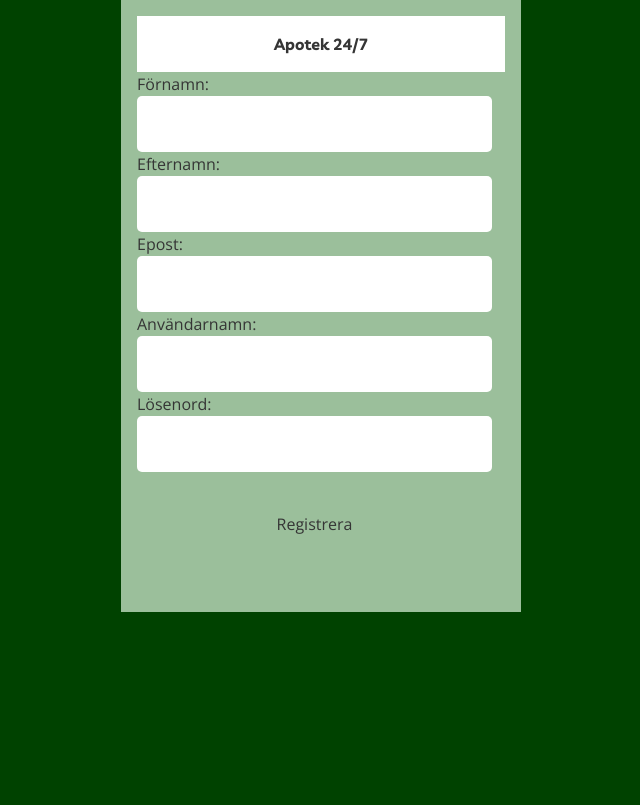
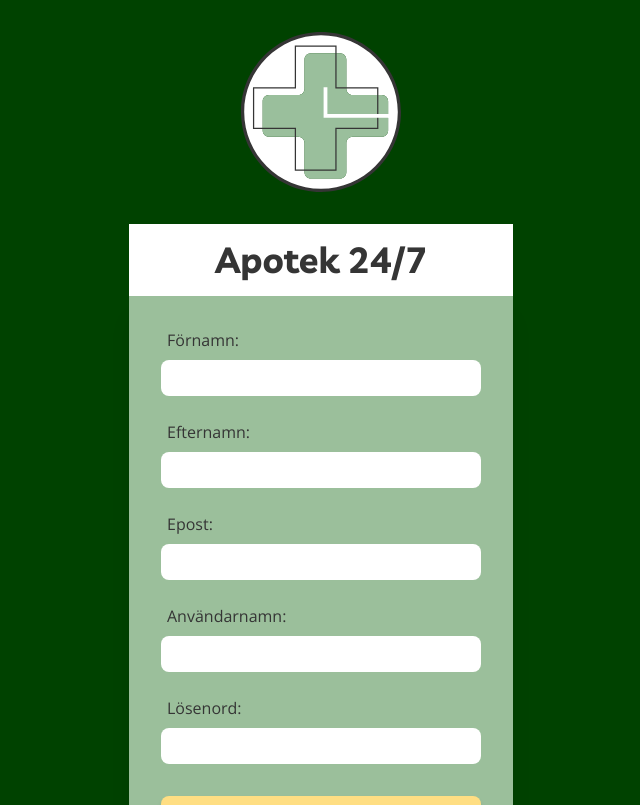
Before and after one commit to Hanin-96/dt193G-fullstack-projekt, a Vue app: page /register in a window 1280 px wide. Shown: the top 805 px of the page, without its empty margins (319-959 px from the left). Built offline with nearby package versions, Linux system fonts and the light colour scheme.

Commit message:
Fixat både login+ register komponenter med klasser, samt länk till båda routes

```diff
--- a/src/App.vue
+++ b/src/App.vue
@@ -1,5 +1,4 @@
 <template>
-  <Header />
   <main>
     <RouterView />
   </main>
@@ -8,12 +7,10 @@
 
 <script>
 import { RouterLink, RouterView } from 'vue-router';
-import Header from './components/Header.vue';
 import Footer from './components/Footer.vue';
 
 export default {
   components: {
-    Header,
     Footer,
     RouterView
   }
--- a/src/components/Header.vue
+++ b/src/components/Header.vue
@@ -1,6 +1,14 @@
 <!--Komponent för header-->
 
 <template>
+    <header>
+        <nav>
+            <ul>
+                <li>Lagerhantering</li>
+                <li>Logga ut</li>
+            </ul>
+        </nav>
+    </header>
 
 </template>
 
--- a/src/components/LoginUser.vue
+++ b/src/components/LoginUser.vue
@@ -1,7 +1,7 @@
 <!--Komponent med formulär för att logga in som användare-->
 
 <template>
-    <div class="form-login max-w-md w-full mx-auto">
+    <div class="form-login max-w-sm w-full mx-auto">
         <LogoImg />
         <h1 class="bg-white text-dark-grey-text p-4 text-center mb-0 text-4xl">Apotek 24/7</h1>
             <form @submit.prevent="loginUser()" class="bg-light-green text-dark-grey-text p-8 mx-auto shadow-xl rounded-bl-lg rounded-br-lg">
@@ -10,13 +10,16 @@
                 <input v-model="userBody.username" type="text" name="username" id="username" class="max-w-full w-full mx-auto my-0 p-1.5 rounded-lg mt-2 mb-6"><br>
 
                 <label for="password" class="text-base">Lösenord:</label><br>
-                <input v-model="userBody.password" type="text" name="password" id="password" class="max-w-full w-full mx-auto my-0 p-1.5 rounded-lg mt-2 mb-6"><br>
+                <input v-model="userBody.password" type="text" name="password" id="password" class="max-w-full w-full mx-auto my-0 p-1.5 rounded-lg mt-2 mb-2"><br>
                 <br>
-                <div class="error-msg" v-if="errorMsg != ''">
+                <div class="error-msg mb-2" v-if="errorMsg != ''">
                     <p>{{errorMsg}}</p>
                 </div>
                 <input type="submit" value="Logga in" id="submit-btn" class="max-w-full mx-auto my-0 p-3 rounded-lg bg-light-yellow text-dark-grey-text font-semibold shadow-md cursor-pointer w-full"><br>
         </form>
+        <div class="mt-1 p-2 text-white underline text-right">
+            <RouterLink to="/register">Registrera ny användare</RouterLink>
+        </div>
     </div>
 </template>
 
@@ -68,11 +71,4 @@ export default {
 
 <style scoped>
 
-.img-logo {
-    max-width: 10rem;
-    display: block;
-    margin: 0 auto;
-    margin-bottom: 2rem;
-    margin-top: 2rem;
-}
 </style>
--- a/src/components/RegisterUser.vue
+++ b/src/components/RegisterUser.vue
@@ -1,30 +1,40 @@
 <!--Komponent med formulär för att lägga till ny användare-->
 
 <template>
-    <h1>Apotek 24/7</h1>
-    <form @submit.prevent="RegisterUser()">
-        <label for="firstname">Förnamn:</label><br>
-        <input v-model="firstname" type="text" name="firstname" id="firstname"><br>
+    <div class="form-login max-w-sm w-full mx-auto">
+        <LogoImg />
+        <h1 class="bg-white text-dark-grey-text p-4 text-center mb-0 text-4xl">Apotek 24/7</h1>
+        <form @submit.prevent="RegisterUser()" class="bg-light-green text-dark-grey-text p-8 mx-auto shadow-xl rounded-bl-lg rounded-br-lg">
+            <label for="firstname" class="max-w-full w-full mx-auto my-0 p-1.5 rounded-lg mt-2 mb-6">Förnamn:</label><br>
+            <input v-model="firstname" type="text" name="firstname" id="firstname" class="max-w-full w-full mx-auto my-0 p-1.5 rounded-lg mt-2 mb-6"><br>
 
-        <label for="lastname">Efternamn:</label><br>
-        <input v-model="lastname" type="text" name="lastnamn" id="lastname"><br>
+            <label for="lastname" class="max-w-full w-full mx-auto my-0 p-1.5 rounded-lg mt-2 mb-6">Efternamn:</label><br>
+            <input v-model="lastname" type="text" name="lastnamn" id="lastname" class="max-w-full w-full mx-auto my-0 p-1.5 rounded-lg mt-2 mb-6"><br>
 
-        <label for="email">Epost:</label><br>
-        <input v-model="email" type="text" name="email" id="email"><br>
+            <label for="email" class="max-w-full w-full mx-auto my-0 p-1.5 rounded-lg mt-2 mb-6">Epost:</label><br>
+            <input v-model="email" type="text" name="email" id="email" class="max-w-full w-full mx-auto my-0 p-1.5 rounded-lg mt-2 mb-6"><br>
 
-        <label for="username">Användarnamn:</label><br>
-        <input v-model="username" type="text" name="username" id="username"><br>
+            <label for="username" class="max-w-full w-full mx-auto my-0 p-1.5 rounded-lg mt-2 mb-6">Användarnamn:</label><br>
+            <input v-model="username" type="text" name="username" id="username" class="max-w-full w-full mx-auto my-0 p-1.5 rounded-lg mt-2 mb-6"><br>
 
-        <label for="password">Lösenord:</label><br>
-        <input v-model="password" type="text" name="password" id="password"><br>
-        <br>
-        <input type="submit" value="Registrera"><br>
-
-    </form>
+            <label for="password" class="max-w-full w-full mx-auto my-0 p-1.5 rounded-lg mt-2 mb-6">Lösenord:</label><br>
+            <input v-model="password" type="text" name="password" id="password" class="max-w-full w-full mx-auto my-0 p-1.5 rounded-lg mt-2 mb-2"><br>
+            <br>
+            <input type="submit" value="Registrera" class="max-w-full mx-auto my-0 p-3 rounded-lg bg-light-yellow text-dark-grey-text font-semibold shadow-md cursor-pointer w-full"><br>
+        </form>
+        <div class="mt-1 p-2 text-white underline text-right">
+            <RouterLink to="/login">Logga in</RouterLink>
+        </div>
+    </div>
 </template>
 
 <script>
+import LogoImg from './LogoImg.vue';
+
 export default {
+    components: {
+        LogoImg
+    },
     data() {
         return {
             firstname: "",
@@ -74,22 +84,5 @@ export default {
 </script>
 
 <style scoped>
-h1 {
-    background-color: #ffffff;
-    color: #353535;
-    padding: 1em;
-    text-align: center;
-}
 
-input {
-    width: 355px;
-    max-width: 100%;
-    margin: 0 auto;
-    padding: 1em;
-    border-radius: 5px;
-}
-
-form {
-    color: #353535;
-}
 </style>
--- a/src/views/AdminView.vue
+++ b/src/views/AdminView.vue
@@ -1,6 +1,6 @@
-<script setup>
-</script>
-
 <template>
 
 </template>
+
+<script>
+</script>
--- a/src/views/RegisterView.vue
+++ b/src/views/RegisterView.vue
@@ -1,9 +1,7 @@
 <!--Vy för att registrera ny användare-->
 
 <template>
-    <main>
         <RegisterUser />
-    </main>
 </template>
 
 <script>
@@ -18,13 +16,5 @@ export default {
 </script>
 
 <style scoped>
-main {
-    width: 400px;
-    height: 612px;
-    max-width: 100%;
-    background-color: #9BBF9B;
-    padding: 1em;
-    margin: 0 auto;
-}
 
 </style>
```
